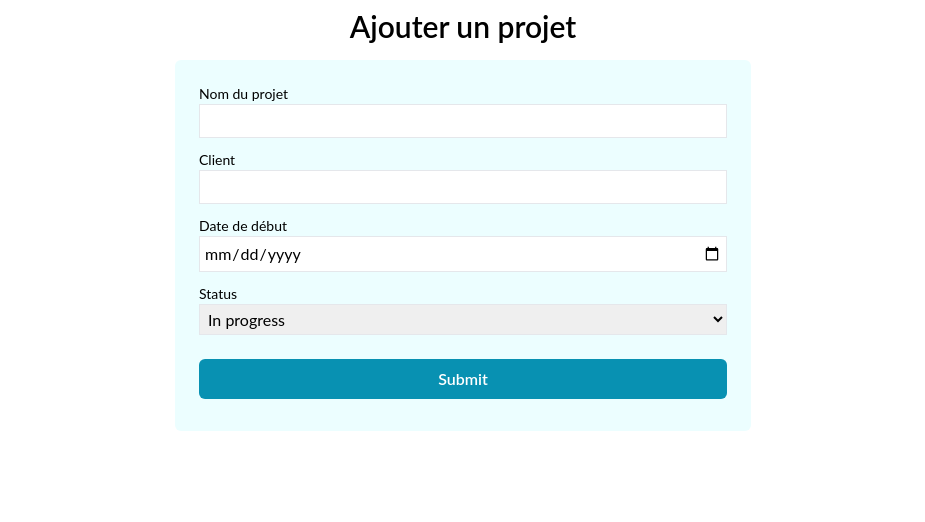
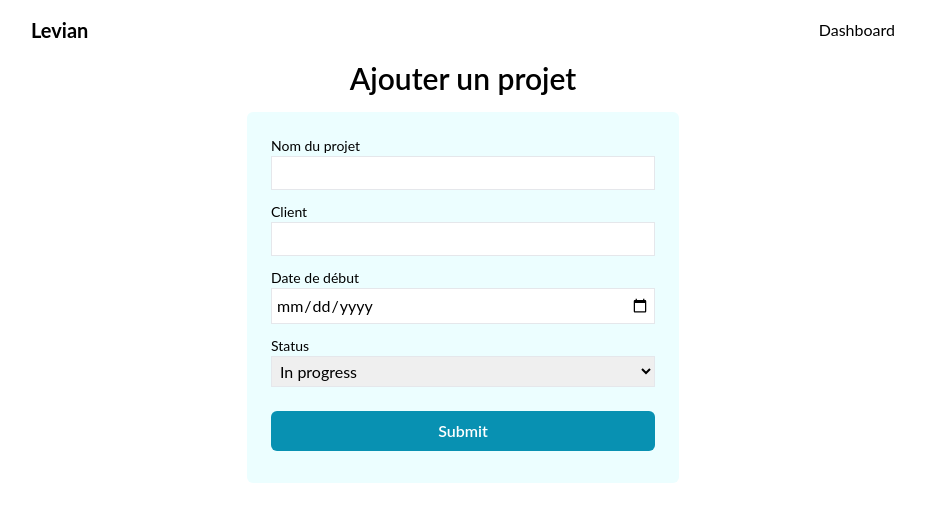
Before and after one commit to erischon/levian-frontend, a Next.js app: page /project in a window 1280 px wide. Shown: the top 522 px of the page, without its empty margins (177-1102 px from the left). Built offline with nearby package versions, Linux system fonts and the light colour scheme.

Commit message:
navbar implemented

```diff
--- /dev/null
+++ b/src/app/(dashboard)/layout.tsx
@@ -0,0 +1,23 @@
+import Navbar from "@/components/Navbar";
+
+/**
+ * @description Main layout of the protected app
+ * @returns {JSX.Element}
+ */
+export default function MainLayout({
+  children,
+}: {
+  children: React.ReactNode;
+}): JSX.Element {
+  return (
+    <div className="mx-4 my-4">
+      <header className="flex justify-between items-center mb-4">
+        <Navbar />
+      </header>
+
+      <main>{children}</main>
+
+      <footer></footer>
+    </div>
+  );
+}
--- a/src/app/(landing)/page.tsx
+++ b/src/app/(landing)/page.tsx
@@ -13,10 +13,6 @@ export default async function Home(): Promise<JSX.Element> {
       <h2 className="font-semibold text-xl mb-4">
         Outil de gestion du temps pour les indépendants
       </h2>
-
-      <Button>
-        <Link href="/project">Créer un projet</Link>
-      </Button>
     </main>
   );
 }
--- a/src/app/layout.tsx
+++ b/src/app/layout.tsx
@@ -1,8 +1,6 @@
+import type { Metadata } from "next";
+
 import "./globals.css";
-import type { Metadata } from "next";
-// import { Inter } from "next/font/google";
-
-// const inter = Inter({ subsets: ["latin"] });
 
 export const metadata: Metadata = {
   title: "Levian MVP",
@@ -10,15 +8,18 @@ export const metadata: Metadata = {
     "Levian is a project management tool for freelancers and small teams.",
 };
 
+/**
+ * @description Root layout of the public app
+ * @returns {JSX.Element}
+ */
 export default function RootLayout({
   children,
 }: {
   children: React.ReactNode;
-}) {
+}): JSX.Element {
   return (
     <html lang="en">
-      {/* <body className={inter.className}>{children}</body> */}
-      <body className="m-2">{children}</body>
+      <body className="max-w-4xl mx-auto">{children}</body>
     </html>
   );
 }
--- /dev/null
+++ b/src/components/Navbar.tsx
@@ -0,0 +1,26 @@
+import Link from "next/link";
+
+/**
+ * @description Navbar, header of the app
+ * @returns {JSX.Element}
+ */
+function Navbar(): JSX.Element {
+  return (
+    <>
+      <h1 className="text-xl font-bold">
+        <Link href="/dashboard">Levian</Link>
+      </h1>
+
+      <nav className="flex gap-4">
+        <Link
+          href="/dashboard"
+          className="flex items-center gap-2 hover:text-gray-400"
+        >
+          Dashboard
+        </Link>
+      </nav>
+    </>
+  );
+}
+
+export default Navbar;
```
